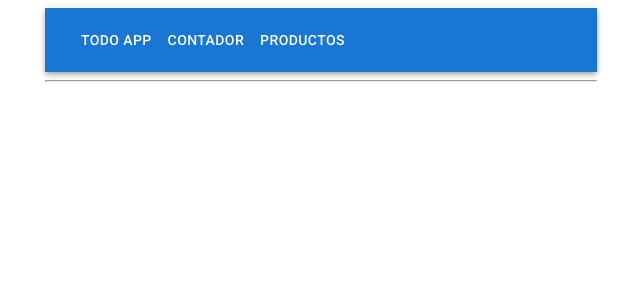
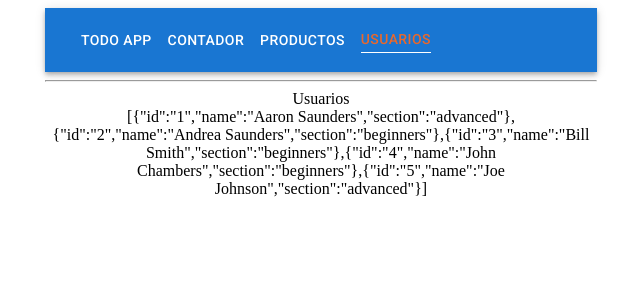
Before and after one commit to CamiloPenagos99/custom-hooks-react-app, a React (Create React App) app: page /usuarios in a window 1280 px wide. Shown: the top 300 px of the page, without its empty margins (319-959 px from the left). Built offline with nearby package versions, Linux system fonts and the light colour scheme.

Commit message:
feat: Configuracion inicial, state zustand

```diff
--- a/package.json
+++ b/package.json
@@ -16,7 +16,8 @@
     "react-dom": "^17.0.2",
     "react-router-dom": "^6.2.1",
     "react-scripts": "5.0.0",
-    "web-vitals": "^2.1.2"
+    "web-vitals": "^2.1.2",
+    "zustand": "^3.6.9"
   },
   "scripts": {
     "start": "react-scripts start",
--- a/src/components/navbar.jsx
+++ b/src/components/navbar.jsx
@@ -6,6 +6,7 @@ import { AppBar, IconButton, Toolbar, Button } from "@mui/material";
 import { NavLink } from "react-router-dom";
 import { makeStyles } from "@mui/styles";
 import "../App";
+import { Users } from "./users";
 
 const useStyles = makeStyles({
   button: {
@@ -58,6 +59,16 @@ export const RouterNavBar = () => {
                     Productos
                   </NavLink>
                 </Button>
+                <Button>
+                  <NavLink
+                    style={{ color: "white", textDecoration: "none" }}
+                    to="/usuarios"
+                    activeClassName="active"
+                    exact
+                  >
+                    Usuarios
+                  </NavLink>
+                </Button>
               </Toolbar>
             </AppBar>
           </nav>
@@ -68,6 +79,7 @@ export const RouterNavBar = () => {
         <Routes>
           <Route path="/contador" element={<Counter />}></Route>
           <Route path="/productos" element={<Product />}></Route>
+          <Route path="/usuarios" element={<Users />}></Route>
           <Route path="/" element={<TodoApp />}></Route>
         </Routes>
       </div>
--- /dev/null
+++ b/src/components/users.jsx
@@ -0,0 +1,11 @@
+import { useStore } from "../zustand/store";
+
+export const Users = () => {
+  const users = useStore((state) => state.users);
+  return (
+    <>
+      <div>Usuarios</div>
+      <div>{JSON.stringify(users)}</div>
+    </>
+  );
+};
--- /dev/null
+++ b/src/zustand/store.js
@@ -0,0 +1,12 @@
+import create from "zustand";
+
+export const useStore = create((set) => ({
+  users: [
+    { id: "1", name: "Aaron Saunders", section: "advanced" },
+    { id: "2", name: "Andrea Saunders", section: "beginners" },
+    { id: "3", name: "Bill Smith", section: "beginners" },
+    { id: "4", name: "John Chambers", section: "beginners" },
+    { id: "5", name: "Joe Johnson", section: "advanced" },
+  ],
+  removeUsers: () => set({ bears: 0 }),
+}));
```
Also changed, not shown: 2 other files (tests, documents, lock files or other folders).
